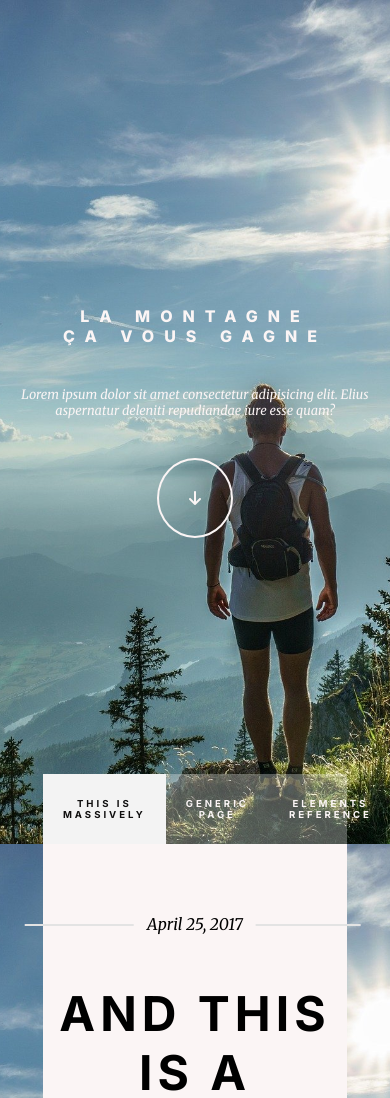
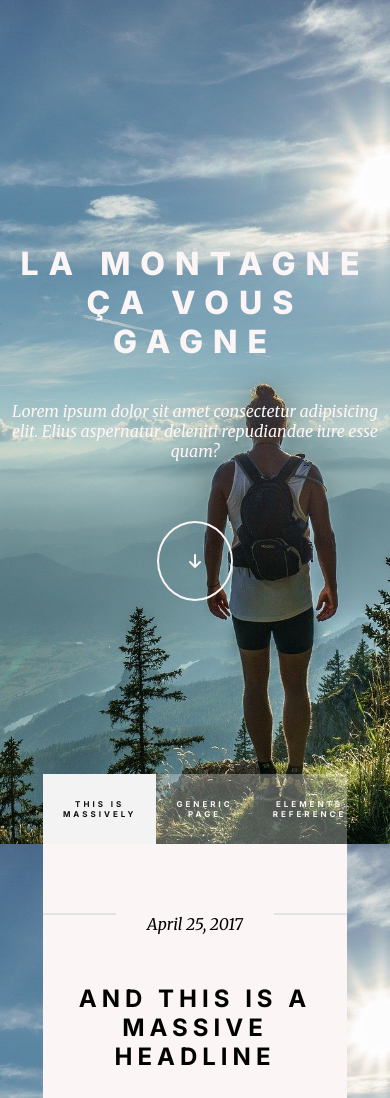
Before and after one commit to LassCissoko/FrontEnd-Mastering-Projet-2_Montagne, a plain HTML site: page index.html in a window 390 px wide. Shown: the top 1098 px of the page. Drawn offline with Linux system fonts and the light colour scheme.

Commit message:
Projet Terminé

```diff
--- a/assets/styles/_settings.scss
+++ b/assets/styles/_settings.scss
@@ -1,13 +1,3 @@
-// Initialisation CSS
-* {
-  margin: 0;
-  padding: 0;
-  box-sizing: border-box;
-  list-style: none;
-  text-decoration: none;
-  scroll-behavior: smooth;
-}
-
 // Initialisation variables couleurs
 $color1: #fbf5f5;
 $color2: #100f0f;
@@ -21,9 +11,42 @@ $color4: #68676b;
   align-items: center;
 }
 
+// Initialisation CSS
+* {
+  margin: 0;
+  padding: 0;
+  box-sizing: border-box;
+  list-style: none;
+  text-decoration: none;
+  scroll-behavior: smooth;
+}
+
+
 body {
   font-family:"Inter", sans-serif;
   background: url(../images/bg.jpg)center/cover fixed;
+  text-align: center;
+  position: relative;
+  max-width: 1300px;
+  margin: 0 auto;
+
+  &::before {
+    content: "";
+    position: absolute;
+    height: 100%;
+    top: 0;
+    left: 0;
+    background-color: black;
+    opacity: 1;
+    animation: animBefore 1.5s ease forwards;
+    animation-delay: 0.15s;
+
+    @keyframes animBefore {
+      to {
+        opacity: 0;
+      }
+    }
+  }
 }
 
 p {
--- a/assets/styles/layout/_article.scss
+++ b/assets/styles/layout/_article.scss
@@ -4,6 +4,10 @@
   display: flex;
   margin: 0 auto;
   width: 78%;
+
+  @media screen and (max-width: 700px) {
+     flex-direction: column;
+  }
 
   .article-left-content,.article-right-content {
     border-top: solid 2px #e3e3e3;
@@ -39,9 +43,3 @@
     margin-top: 0;
   }
 }
-
-@media screen and (max-width: 768px) {
-  .article {
-    flex-direction: column;
-  }
-}
--- a/assets/styles/layout/_footer.scss
+++ b/assets/styles/layout/_footer.scss
@@ -13,12 +13,22 @@ footer {
   .footer-container {
     display: grid;
     grid-template-columns: 50% 50%;
-    padding: 50px;
+    margin: 50px 0;
+
+    @media screen and (max-width: 912px) {
+      grid-template-columns: 100%;
+     }
   }
 
   .footer-left form {
   display: flex;
   flex-direction: column;
+  margin: 20px;
+
+  label {
+    text-align: left;
+  }
+
 
   .footer-left, label, input, textarea {
     margin: 10px;
@@ -42,6 +52,8 @@ footer {
     cursor: pointer;
     transition: ease-in-out 0.2s;
     transform: scale(1);
+    text-align: center;
+    margin: 0 auto;
 
     &:hover {
       color: $color1;
@@ -54,6 +66,8 @@ footer {
   .footer-right {
     display: grid;
     color: $color4;
+    border-left: solid 2px #d3d3d3;
+
 
     .foot-right, p {
       font-size: 0.8rem;
@@ -65,6 +79,11 @@ footer {
       grid-template-columns: 30% 70%;
       padding: 30px;
       align-items: center;
+      border-bottom: solid 2px #d3d3d3;
+
+      &:first-child {
+        border-top: solid 2px #d3d3d3;
+      }
     }
 
     .footer-socials li {
@@ -84,10 +103,4 @@ footer {
       }
     }
   }
-
-@media screen and (max-width: 1024px) {
-  .footer-container {
-    grid-template-columns: 100%;
-  }
- }
 }
--- a/assets/styles/layout/_header.scss
+++ b/assets/styles/layout/_header.scss
@@ -2,6 +2,19 @@ header {
   @include centerChild();
   text-align: center;
   min-height: 100vh;
+
+  .header-content {
+    opacity: 0;
+    transform: translateY(40px);
+    animation: headerAnim 1.5s forwards;
+  }
+
+  @keyframes headerAnim {
+    to {
+      transform: translateY(0);
+      opacity: 1;
+    }
+  }
 
   h1, p, i {
     color: $color1;
@@ -12,10 +25,18 @@ header {
     letter-spacing: 10px;
     min-width: 34%;
     font-weight: 800;
+
+    @media screen and (max-width: 700px) {
+      font-size: 2rem;
+    }
   }
 
   h1, p {
     margin-bottom: 40px;
+  }
+
+  p {
+    margin: 40px auto 60px;
   }
 
   i {
@@ -24,20 +45,4 @@ header {
     padding: 30px;
     cursor: pointer;
   }
-
-  @media screen and (max-width: 666px) {
-   h1 {
-      font-size: 2rem;
-    }
-  }
-
-
-  @media screen and (max-width: 390px) {
-   h1 {
-      font-size: 1rem;
-    }
-      p {
-       font-size: 0.8rem;
-      }
-  }
 }
--- a/assets/styles/layout/_navbar.scss
+++ b/assets/styles/layout/_navbar.scss
@@ -13,16 +13,22 @@ nav {
     color: $color1;
     font-weight: bold;
     background-color: rgba(255, 255, 255, 0.307);
-  }
 
-  .nav-container ul, li {
-    height: 100%;
+    ul, li {
+      height: 100%;
+    }
   }
 
   .navigation {
     display: flex;
     font-size: 0.8rem;
     letter-spacing: 3px;
+
+    @media screen and (max-width: 700px) {
+      li {
+        font-size: 0.5rem;
+      }
+    }
   }
 
   .navigation li:first-child {
@@ -30,11 +36,18 @@ nav {
     color: $color2;
   }
 
+  .navigation:hover li:not(:hover) {
+    background: none;
+    color: $color1;
+  }
+
   .navigation li:hover {
     background-color: rgb(243, 243, 243);
     color: $color2;
     transition: 0.2s;
+
   }
+
 
   .socials {
     font-size: 1.5rem;
@@ -55,6 +68,7 @@ nav {
   .socials li {
     transition: ease-in-out 0.2s;
     transform: scale(1);
+    margin-right: 10px;
 
    &:hover {
       transform: scale(1.5);
--- a/assets/styles/layout/_section.scss
+++ b/assets/styles/layout/_section.scss
@@ -7,40 +7,55 @@
     @include centerChild();
     flex-direction: column;
     text-align: center;
+    position: relative;
 
-    .introduction-text p {
+    p:first-child {
       margin: 70px 0 50px;
+
+      &:before,
+      &:after {
+       position: absolute;
+       content: "";
+       width: 37%;
+       height: 2px;
+       transform: translateY(-50%);
+       background-color: #e3e3e3;
+
+       @media screen and (max-width: 700px) {
+        width: 30%;
+       }
+
+       @media screen and (max-width: 700px) {
+        width: 24%;
+       }
+      }
+       &:before {
+         left: 0;
+       }
+
+       &:after {
+         right: 0;
+       }
     }
 
-    .introduction-text p:first-child::before {
-      position: absolute;
-      content: "";
-      transform: translate(-112%, 10px);
-      width: 28%;
-      height: 2px;
-      background-color: #e3e3e3;
-    }
 
-    .introduction-text p:first-child::after {
-      position: absolute;
-      content: "";
-      transform: translate(12%, 10px);
-      width: 27%;
-      height: 2px;
-      background-color: #e3e3e3;
-    }
-
-    .introduction-text h2 {
+     h2 {
       font-size: 3rem;
       letter-spacing: 5px;
       max-width: 600px;
       margin: 0 auto;
+
+     @media screen and (max-width: 700px) {
+      font-size: 1.5rem;
+     }
     }
 
-    .introduction-text p:last-child {
-      line-height: 45px;
-      padding: 8px 9px;
-      max-width: 670px;
+    p:last-child {
+      width: 60%;
+      margin: 30px auto;
+      line-height: 35px;
+      font-size: italic;
+      font-size: 0.8rem;
     }
   }
 
```
Also changed, not shown: assets/styles/dist/_settings.css, assets/styles/index.css, 4 other files.
